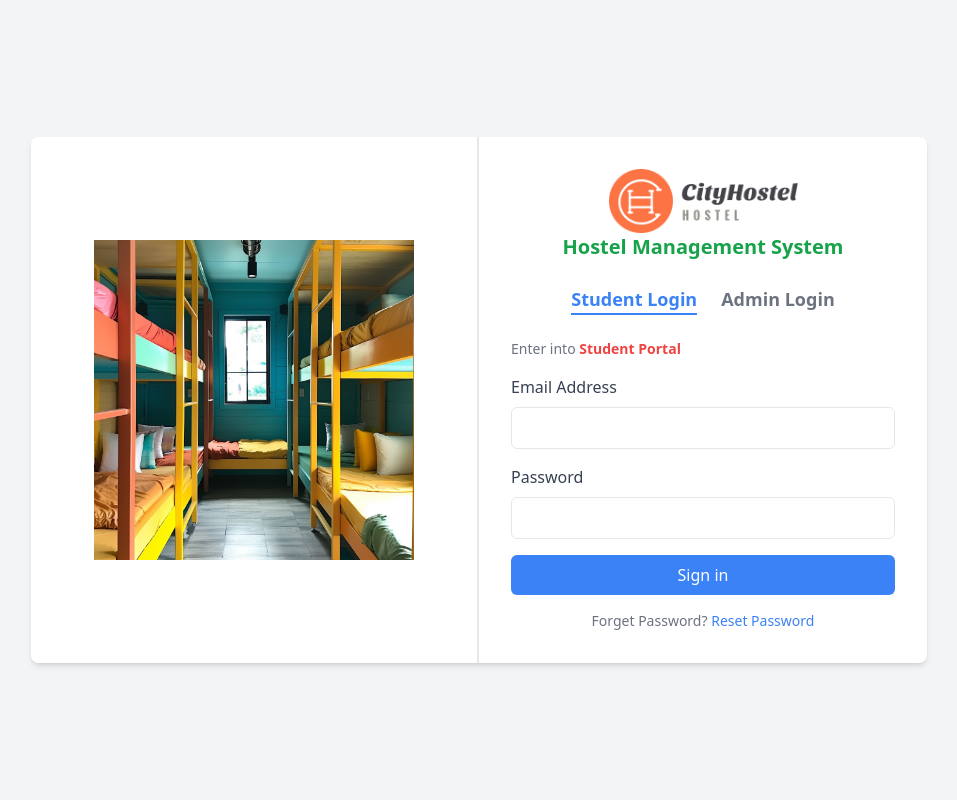
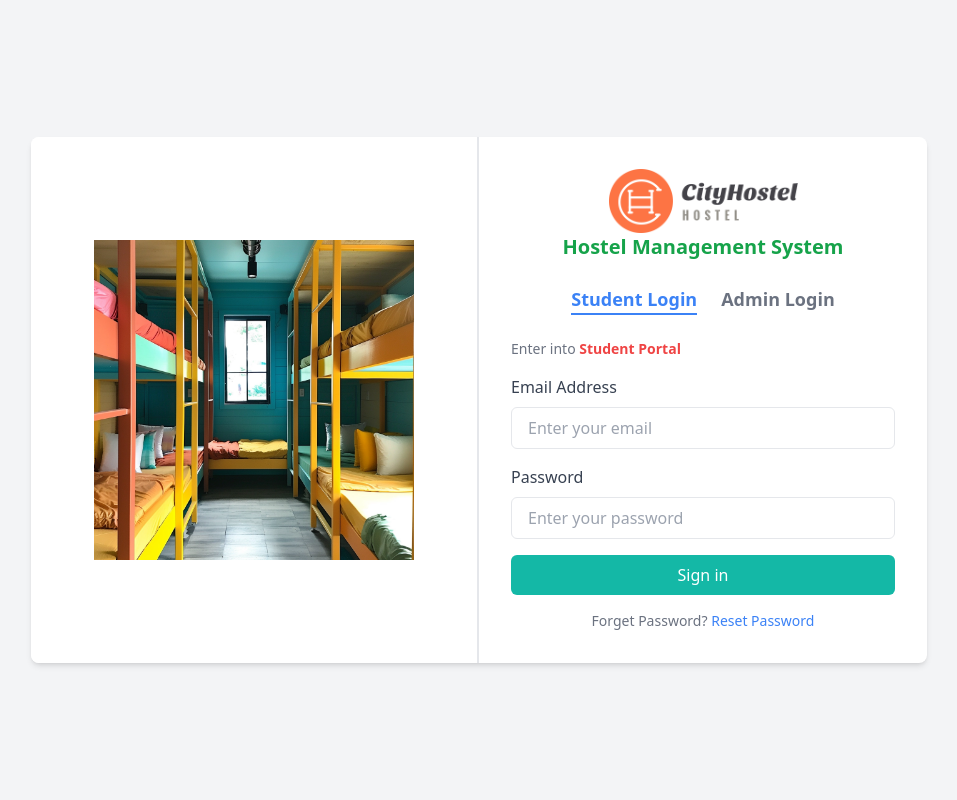
Before and after one commit to Md-Badhon-Sheikh/Hostel-Management-System, a PHP site: page /aurth/login.php in a window 1280 px wide. Shown: the whole page, without its empty margins (161-1118 px from the left). Run offline with PHP 8.4, Linux system fonts and the light colour scheme; some libraries are stand-ins or nearby versions.

Commit message:
added more

```diff
--- a/aurth/login.php
+++ b/aurth/login.php
@@ -23,14 +23,14 @@ if(isset($_POST['submit'])){
 
 
 <!DOCTYPE html>
-<html lang="en">
+<html lang="en" data-theme="light">
 
 <head>
     <meta charset="UTF-8">
     <meta name="viewport" content="width=device-width, initial-scale=1.0">
     <title>Log In</title>
     <!-- Tailwind CSS plugin CDN link (DaisyUI) -->
-    <link href="https://cdn.jsdelivr.net/npm/daisyui@4.12.14/dist/full.min.css" rel="stylesheet" type="text/css" />
+    <link href="https://cdn.jsdelivr.net/npm/daisyui@4.12.23/dist/full.min.css" rel="stylesheet" type="text/css" />
 
     <!-- Font Awesome link -->
     <script src="https://kit.fontawesome.com/9ce82b2c02.js" crossorigin="anonymous"></script>
@@ -79,15 +79,26 @@ if(isset($_POST['submit'])){
 
                 <div class="mb-4">
                     <label class="block text-gray-700 mb-2" for="email">Email Address</label>
-                    <input name="email" type="text" id="email" class="w-full px-4 py-2 border rounded-md focus:ring-2 focus:ring-blue-400 focus:outline-none">
+                    <input
+                        name="email"
+                        type="text"
+                        id="email"
+                        class="w-full px-4 py-2 border rounded-md bg-white text-gray-900"
+                        placeholder="Enter your email">
                 </div>
 
                 <div class="mb-4">
                     <label class="block text-gray-700 mb-2" for="password">Password</label>
-                    <input name="password" type="password" id="password" class="w-full px-4 py-2 border rounded-md focus:ring-2 focus:ring-blue-400 focus:outline-none">
+                    <input
+                        name="password"
+                        type="password"
+                        id="password"
+                        class="w-full px-4 py-2 border rounded-md bg-white text-gray-900"
+                        placeholder="Enter your password">
                 </div>
 
-                <button name="submit" class="w-full py-2 bg-blue-500 text-white rounded-md hover:bg-blue-600">Sign in</button>
+
+                <button name="submit" class="w-full py-2 bg-teal-500 text-white rounded-md hover:bg-blue-600">Sign in</button>
 
                 <div class="mt-4 text-center text-sm text-gray-500">
                     Forget Password? <a href="#" class="text-blue-500">Reset Password</a>
--- a/component/footer.php
+++ b/component/footer.php
@@ -1,4 +1,4 @@
-<footer class="footer bg-base-200 text-base-content p-10">
+<footer class="footer bg-[--primary-color] text-base-content p-10">
   <aside>
     <svg
       width="50"
--- a/component/style.css
+++ /dev/null
@@ -1,37 +0,0 @@
-/* Make header sticky */
-.sticky-header {
-    position: sticky;
-    top: 0;
-    z-index: 1000; /* Ensure it stays above other content */
-    background-color: white; /* Set background to avoid transparency */
-    box-shadow: 0 2px 5px rgba(0, 0, 0, 0.1); /* Optional: add shadow for visibility */
- }
-
- /* Optional: Styling for header content */
- .sticky-header .flex {
-    display: flex;
-    justify-content: space-between;
-    align-items: center;
-    padding: 10px 20px;
- }
- /* toggle theme start  */
-root {
-   --primary-color: #fff;
-   --secondary-color: #121c22;
-   --border-color: #4320dd;
-}
-
-.dark {
-   --primary-color: #111827;
-   --secondary-color: #ffffff;
-   --border-color: #ffffff;
-}
-
-body {
-   background-color: var(--primary-color);
-   color: var(--secondary-color);
-   border-color: var(--border-color);
-   transition: background-color 0.3s ease, color 0.3s ease;
-}
-
-/* toggle theme end */
--- /dev/null
+++ b/style.css
@@ -0,0 +1,22 @@
+
+ /* toggle theme start  */
+:root {
+   --primary-color: white;
+   --secondary-color: #121c22;
+   --border-color: #4320dd;
+}
+
+.dark {
+   --primary-color: #111827;
+   --secondary-color: white;
+   --border-color: #ffffff;
+}
+
+body {
+   background-color: var(--primary-color);
+   color: var(--secondary-color);
+   border-color: var(--border-color);
+   transition: background-color 0.3s ease, color 0.3s ease;
+}
+
+/* toggle theme end */
```
Also changed, not shown: adminPanel/index.html (+3 -10 lines), component/nav.php (+12 -6 lines), tailwind.config.js (added, +8 -0 lines), adminPanel/dist/images/86661352.jpg (added).
